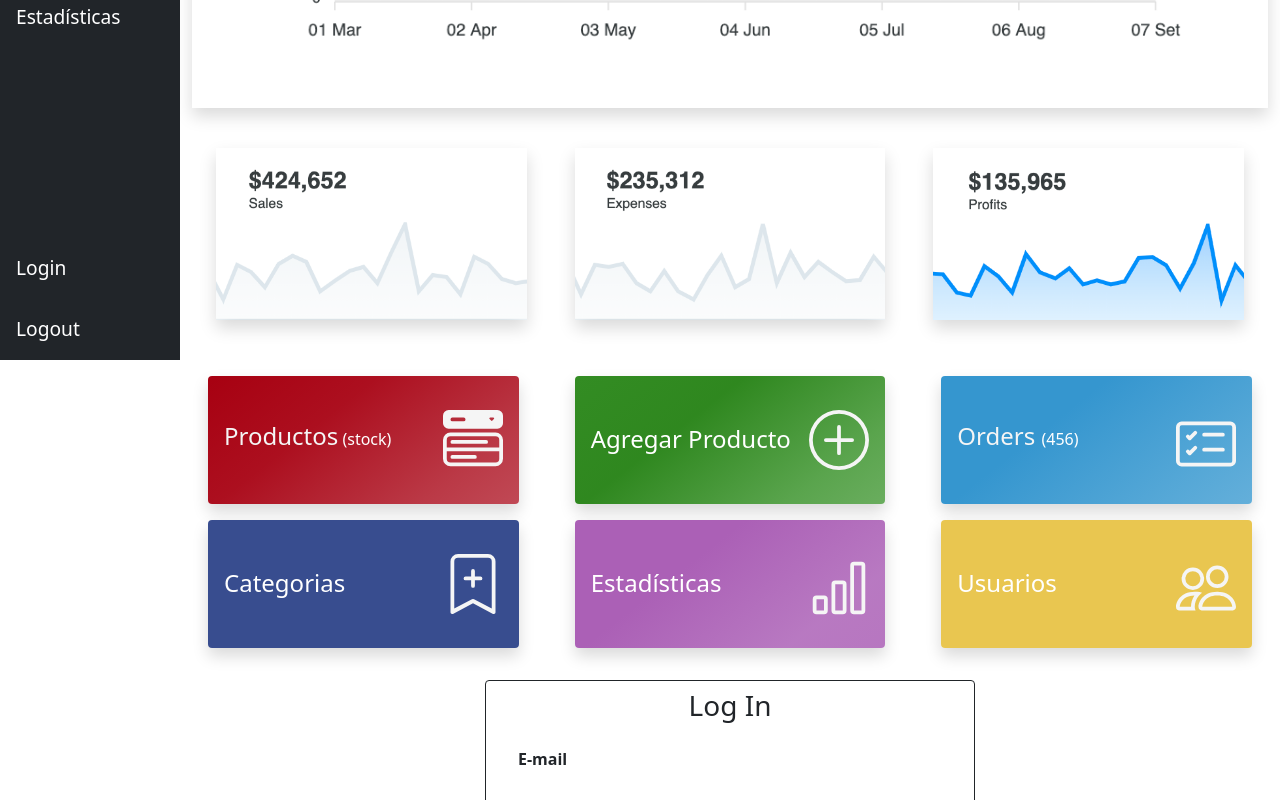
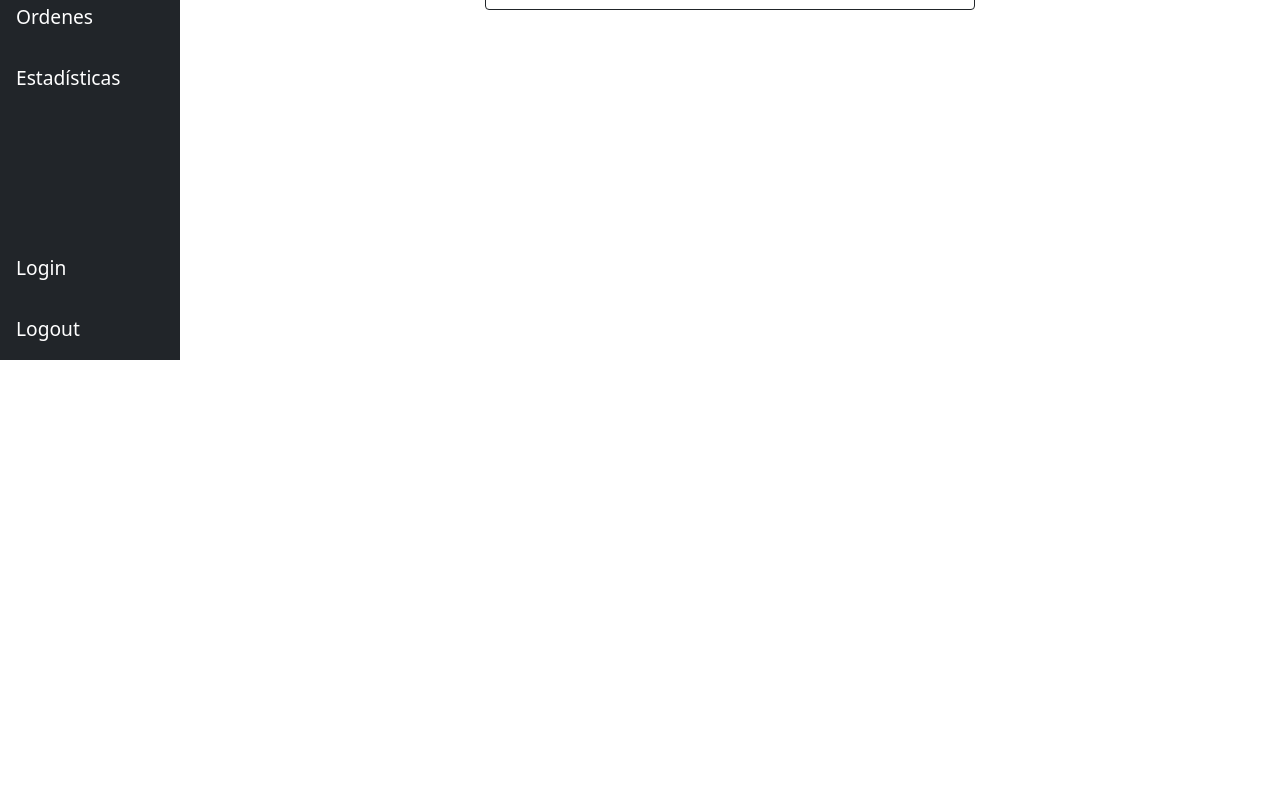
Before and after one commit to pablomdh/Dashboard_E-commerce, a React (Create React App) app: page /login in a window 1280 px wide. Shown: the part 440-1240 px from the top of the page. After the commit the page ends 800 px from the top, so only its background shows below. Built offline with nearby package versions, Linux system fonts and the light colour scheme.

Commit message:
Structure changes

```diff
--- a/src/App.jsx
+++ b/src/App.jsx
@@ -4,11 +4,10 @@ import { BrowserRouter as Router, Route, Switch } from "react-router-dom";
 import PageLogIn from "./components/PageLogIn/PageLogIn";
 import Navbar from "./components/Navbar/Navbar";
 import NoMatch from "./components/NoMatch/NoMatch";
-import Dashboard from "./components/Products/Products";
+import Dashboard from "./components/Dashboard/Dashboard";
 import Orders from "./components/Orders/Orders";
 import Graphs from "./components/Graphs/Graphs";
 import CreateProduct from "./components/CreateProduct/CreateProduct";
-import DashboardCards from "./components/DashboardCards/DashboardCards";
 import Product from "./components/Product/Product";
 import PageUsers from "./components/Users/PageUsers";
 import Categories from "./components/Categories/Categories";
@@ -17,6 +16,7 @@ import Products from "./components/Products/Products";
 // import Footer from "./components/subComponents/Footer/Footer";
 // import PageSignUp from "./components/PageSignUp/PageSignUp";
 import SideBar from "./components/SideBar/SideBar";
+import CreateCategory from "./components/CreateCategory/CreateCategory";
 
 function App() {
   return (
@@ -24,18 +24,18 @@ function App() {
       <Router>
         <Navbar />
         <SideBar />
-        <DashboardCards />
         <div>
           <Switch>
             {/* <Route exact path="/registro" component={PageSignUp} /> */}
             <Route exact path="/login" component={PageLogIn} />
+            <Route exact path="/" component={Dashboard} />
             <Route exact path="/products" component={Products} />
-            <Route exact path="/" component={Dashboard} />
             <Route exact path="/create-product" component={CreateProduct} />
             <Route exact path="/orders" component={Orders} />
             <Route exact path="/graphs" component={Graphs} />
             <Route exact path="/users" component={PageUsers} />
             <Route exact path="/categories" component={Categories} />
+            <Route exact path="/create-category" component={CreateCategory} />
             <Route exact path="/category/:slug" component={Category} />
             <Route exact path="/:slug" component={Product} />
             <Route component={NoMatch} />
--- /dev/null
+++ b/src/components/CreateCategory/CreateCategory.jsx
@@ -0,0 +1,85 @@
+import { useState } from "react";
+
+import axios from "axios";
+import { useSelector } from "react-redux";
+
+import { ToastContainer, toast } from "react-toastify";
+import "react-toastify/dist/ReactToastify.css";
+
+const CreateCategory = () => {
+  const accessKey = useSelector((state) => state.accessKey);
+  const [name, setName] = useState("");
+  // const [photo, setPhoto] = useState("");
+
+  const handleCreate = async (ev) => {
+    ev.preventDefault();
+    const data = new FormData(ev.target);
+
+    await axios({
+      method: "post",
+      url: `${process.env.REACT_APP_API}category`,
+      data,
+      headers: {
+        "Content-Type": "multipart/form-data",
+        Authorization: `Bearer ${accessKey.accesToken}`,
+      },
+    });
+
+    setName("");
+    toast("🦄 La categoría fue creado correctamente!", {
+      position: "top-right",
+      autoClose: 5000,
+      hideProgressBar: false,
+      closeOnClick: true,
+      pauseOnHover: true,
+      draggable: true,
+      progress: undefined,
+    });
+  };
+
+  return (
+    <>
+      <div className="container p-4">
+        <h1 className="mb-4">Ingresa Categoría</h1>
+        <div className="container w-80">
+          <form
+            onSubmit={(ev) => {
+              handleCreate(ev);
+            }}
+          >
+            <div className="mb-3">
+              <label htmlFor="name" className="form-label">
+                Nombre
+              </label>
+              <input
+                type="text"
+                className="form-control"
+                name="name"
+                id="name"
+                value={name}
+                onChange={(e) => setName(e.target.value)}
+                required
+              />
+            </div>
+            <button type="submit" className="btn btn-success">
+              Crear categoría
+            </button>
+          </form>
+        </div>
+      </div>
+      <ToastContainer
+        position="top-right"
+        autoClose={5000}
+        hideProgressBar={false}
+        newestOnTop={false}
+        closeOnClick
+        rtl={false}
+        pauseOnFocusLoss
+        draggable
+        pauseOnHover
+      />
+    </>
+  );
+};
+
+export default CreateCategory;
--- a/src/components/CreateProduct/CreateProduct.jsx
+++ b/src/components/CreateProduct/CreateProduct.jsx
@@ -74,7 +74,7 @@ const CreateProduct = () => {
           >
             <div className="mb-3">
               <label htmlFor="name" className="form-label">
-                Name
+                Nombre
               </label>
               <input
                 type="text"
--- a/src/components/DashboardCards/DashboardCards.jsx
+++ b/src/components/Dashboard/Dashboard.jsx
@@ -1,9 +1,10 @@
 import { Link } from "react-router-dom";
 import styles from "./Dashboard.module.css";
 
-const DashboardCards = () => {
+const Dashboard = () => {
   return (
     <>
+      <div className="container">
         <div className={`${styles.fakeGraph} container m-auto text-center`}>
           <img src="/img/graph.png" alt="" className=" img-fluid shadow p-5" />
           <div className="d-flex justify-content-between  mt-3">
@@ -18,14 +19,10 @@ const DashboardCards = () => {
             </div>
           </div>
         </div>
-
-      <div className="container">
         <div className="row mt-4 justify-content-center">
-          <div className="col-xl-4 col-lg-3  col-md-6 ">
-            <Link to="/" className="nav-link " aria-current="page">
-              <div
-                className={`${styles.cardMenuDashboard} card shadow border-0`}
-              >
+          <div className="col-xl-4 col-lg-4  col-md-6 ">
+            <Link to="/products" className="nav-link " aria-current="page">
+              <div className={`${styles.cardMenuDashboard} card shadow border-0`}>
                 <div className="card-body d-flex  align-items-center justify-content-between">
                   <div>
                     <h5 className="fs-4">
@@ -49,15 +46,9 @@ const DashboardCards = () => {
               </div>
             </Link>
           </div>
-          <div className="col-xl-4 col-lg-3  col-md-6  ">
-            <Link
-              to="/create-product"
-              className="nav-link active"
-              aria-current="page"
-            >
-              <div
-                className={`${styles.cardMenuAdd} w-100 card shadow border-0`}
-              >
+          <div className="col-xl-4 col-lg-4  col-md-6  ">
+            <Link to="/create-product" className="nav-link active" aria-current="page">
+              <div className={`${styles.cardMenuAdd} w-100 card shadow border-0`}>
                 <div className="card-body d-flex  align-items-center justify-content-between">
                   <div>
                     <h5 className="fs-2">
@@ -81,7 +72,7 @@ const DashboardCards = () => {
               </div>
             </Link>
           </div>
-          <div className="col-xl-4 col-lg-3 col-md-6 ">
+          <div className="col-xl-4 col-lg-4 col-md-6 ">
             <Link to="/orders" className="nav-link">
               <div className={`${styles.cardMenuOrders}  card shadow border-0`}>
                 <div className="card-body d-flex  align-items-center justify-content-between">
@@ -107,15 +98,9 @@ const DashboardCards = () => {
               </div>
             </Link>
           </div>
-          <div className="col-xl-4 col-lg-3  col-md-6  ">
-            <Link
-              to="/categories"
-              className="nav-link active"
-              aria-current="page"
-            >
-              <div
-                className={`${styles.cardMenuCategory}  card shadow border-0`}
-              >
+          <div className="col-xl-4 col-lg-4  col-md-6  ">
+            <Link to="/categories" className="nav-link active" aria-current="page">
+              <div className={`${styles.cardMenuCategory}  card shadow border-0`}>
                 <div className="card-body d-flex  align-items-center justify-content-between">
                   <div>
                     <h5 className="fs-2">
@@ -139,11 +124,9 @@ const DashboardCards = () => {
               </div>
             </Link>
           </div>
-          <div className="col-xl-4 col-lg-3  col-md-6 ">
+          <div className="col-xl-4 col-lg-4  col-md-6 ">
             <Link to="/graphs" className="nav-link">
-              <div
-                className={`${styles.cardMenuGraph} w-100  card shadow border-0`}
-              >
+              <div className={`${styles.cardMenuGraph} w-100  card shadow border-0`}>
                 <div className="card-body d-flex  align-items-center justify-content-between">
                   <div>
                     <h5 className="fs-2">
@@ -166,11 +149,9 @@ const DashboardCards = () => {
               </div>
             </Link>
           </div>
-          <div className="col-xl-4 col-lg-3  col-md-6 ">
+          <div className="col-xl-4 col-lg-4  col-md-6 ">
             <Link to="/users" className="nav-link">
-              <div
-                className={`${styles.cardMenuUsers} w-100  card shadow border-0`}
-              >
+              <div className={`${styles.cardMenuUsers} w-100  card shadow border-0`}>
                 <div className="card-body d-flex  align-items-center justify-content-between">
                   <div>
                     <h5 className="fs-2">
@@ -199,4 +180,4 @@ const DashboardCards = () => {
   );
 };
 
-export default DashboardCards;
+export default Dashboard;
--- a/src/components/Orders/Orders.jsx
+++ b/src/components/Orders/Orders.jsx
@@ -39,9 +39,6 @@ function Orders() {
           {orders && orders.map((order) => <Order order={order} key={order.id} />)}
         </tbody>
       </table>
-      <div className="d-flex justify-content-center">
-        <button className="btn btn-warning my-4">Guardar Cambios</button>
-      </div>
     </div>
   );
 }
--- a/src/components/SideBar/SideBar.jsx
+++ b/src/components/SideBar/SideBar.jsx
@@ -12,9 +12,10 @@ const SideBar = () => {
           <Link to="/" className="active">
             Dashboard
           </Link>
-          <Link to="/">Productos</Link>
+          <Link to="/products">Productos</Link>
           <Link to="/create-product">+ Producto</Link>
-          <Link to="/categories">+ Categorias</Link>
+          <Link to="/categories">Categorias</Link>
+          <Link to="/create-category">+ Categorias</Link>
           <Link to="/users">Usuarios</Link>
           <Link to="/orders">Ordenes</Link>
           <Link to="/graphs">Estadísticas</Link>
```
Also changed, not shown: src/components/Dashboard/Dashboard.module.css (renamed from src/components/DashboardCards/Dashboard.module.css). Lines whose indentation alone changed are shown as unchanged.
